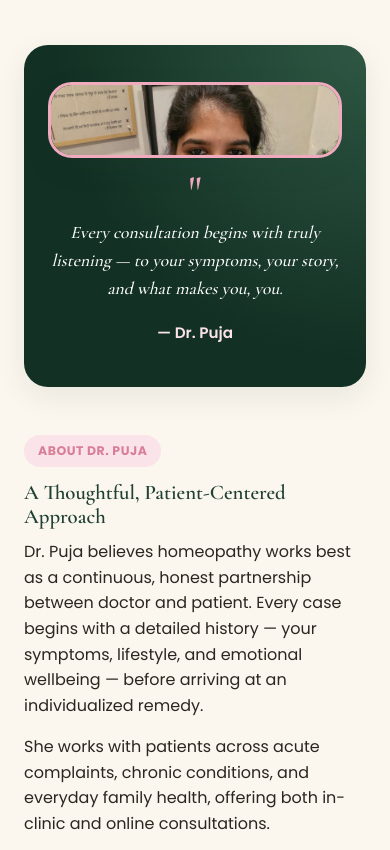
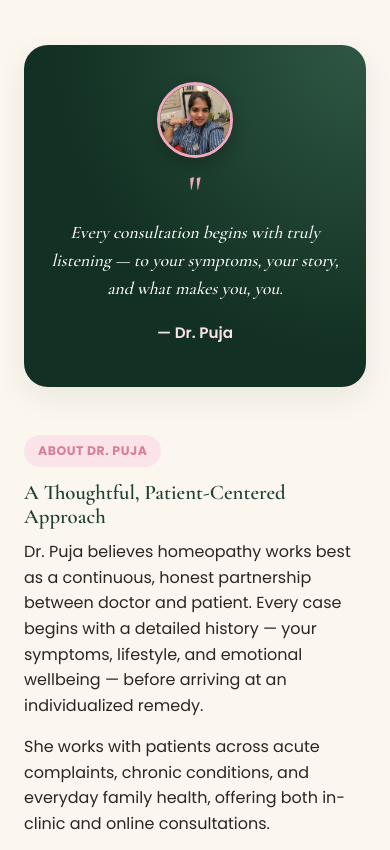
Before and after one commit to iit2018110/matrika-site, a website: page public/index.html in a window 390 px wide. Shown: the part 1575-2425 px from the top of the page. Drawn offline with nearby package versions, Linux system fonts and the light colour scheme.

Commit message:
Fix quote card photo crop specificity bug

```diff
--- a/public/css/style.css
+++ b/public/css/style.css
@@ -640,12 +640,12 @@ p { margin: 0 0 1em; color: var(--text); }
   padding: 40px 40px 44px;
   text-align: center;
 }
-.preview-quote-card__photo {
+.two-col .preview-quote-card__photo {
   width: 96px;
   height: 96px;
   border-radius: 50%;
   object-fit: cover;
-  object-position: 50% 20%;
+  object-position: 50% 28%;
   border: 3px solid var(--pink);
   box-shadow: 0 6px 16px rgba(0,0,0,0.25);
   margin-bottom: 18px;
@@ -671,7 +671,7 @@ p { margin: 0 0 1em; color: var(--text); }
 }
 @media (max-width: 500px) {
   .preview-quote-card { padding: 28px 24px 32px; aspect-ratio: 1 / 1; }
-  .preview-quote-card__photo { width: 76px; height: 76px; margin-bottom: 12px; }
+  .two-col .preview-quote-card__photo { width: 76px; height: 76px; margin-bottom: 12px; }
   .preview-quote-card__mark { font-size: 2.8rem; }
   .preview-quote-card__quote { font-size: 1.1rem; }
 }
```
